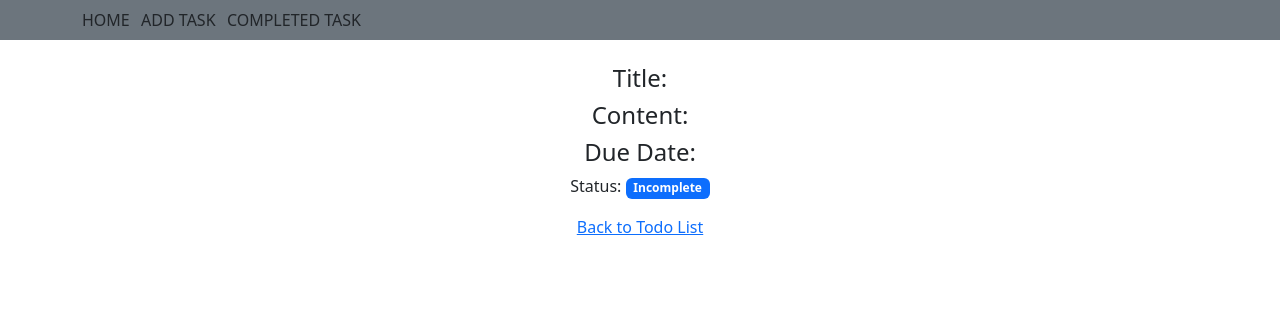
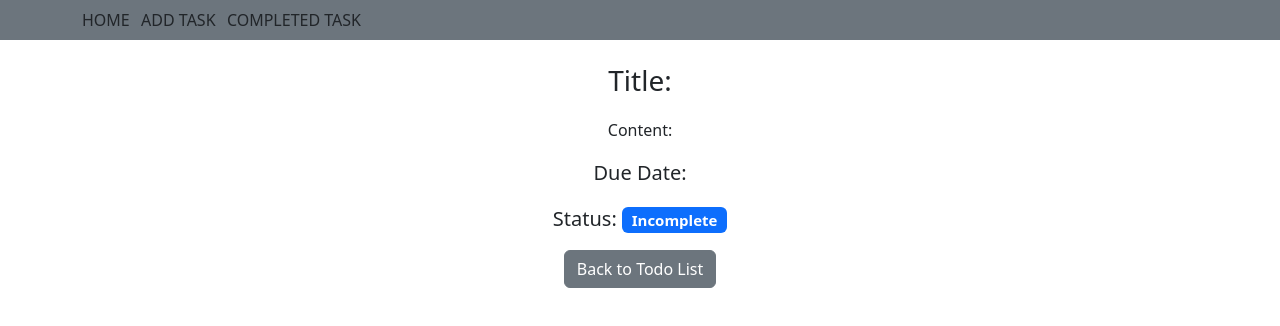
Before and after one commit to saniyaa7/react_training, a React (Create React App) app: page /todo-add/1 in a window 1280 px wide. Shown: the top 326 px of the page. Built offline with nearby package versions, Linux system fonts and the light colour scheme; no server answers.

Commit message:
format the files

```diff
--- a/src/component/DisplayTodo.tsx
+++ b/src/component/DisplayTodo.tsx
@@ -11,24 +11,32 @@ function DisplayTodo() {
     content: "",
     dueDate: "",
     isComplete: false
-  }
+  };
   const [todo, setTodo] = useState<ITodo>(initialValue);
   const { id } = useParams();
+
   useEffect(() => {
     fetch(`${API_ENDPOINT}todos/${id}`)
       .then(res => res.json())
-      .then(data => setTodo(data))
+      .then(data => setTodo(data));
+  }, [id]);
+  let color;
+  if (todo.isComplete)
+    color = "success";
+  else
+    color = "danger";
 
-  }, [id])
-  return (<div className="App">
-    <Container className="mt-4">
-      <Row>
+  return (
+    <div className="App ">
+      <Container className="mt-4 ">
+        <Row className="d-flex justify-content-left align-items-left">
           <Col>
             <>
-            <h4>Title: {todo.title}</h4>
-            <h4>Content: {todo.content}</h4>
-            <h4>Due Date: {todo.dueDate}</h4>
-            <span>Status: {" "}
+              {/* Apply inline styles to make the title bigger and centered horizontally */}
+              <h4 style={{ fontSize: '28px', marginBottom: '20px' }}>Title: {todo.title}</h4>
+              <p style={{}}>Content: {todo.content}</p>
+              <p className="lead">Due Date: {todo.dueDate}</p>
+              <span className="lead">Status: {" "}
                 <Badge>
                   {todo.isComplete ? "Complete" : "Incomplete"}
                 </Badge>
@@ -38,12 +46,11 @@ function DisplayTodo() {
         </Row>
         <Row className="mt-3">
           <Col>
-          <Link to="/">Back to Todo List</Link>
+            <Link to="/" className="btn btn-secondary">Back to Todo List</Link>
           </Col>
         </Row>
       </Container>
-
-  </div>)
-
+    </div>
+  );
 }
 export default DisplayTodo;
```
Lines whose indentation alone changed are shown as unchanged.
